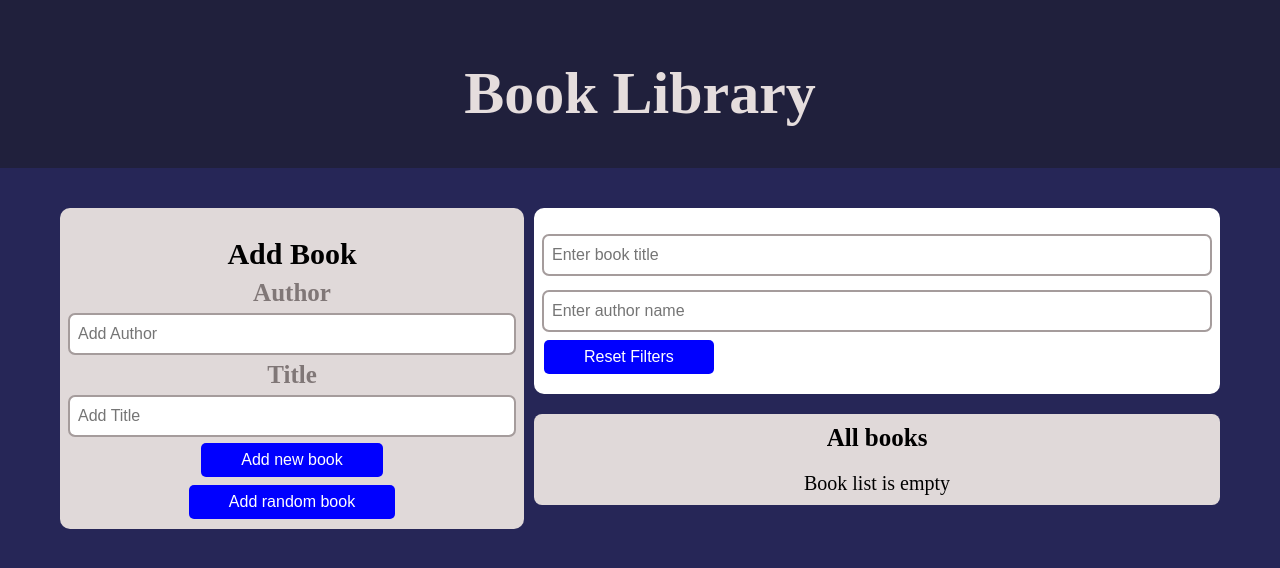
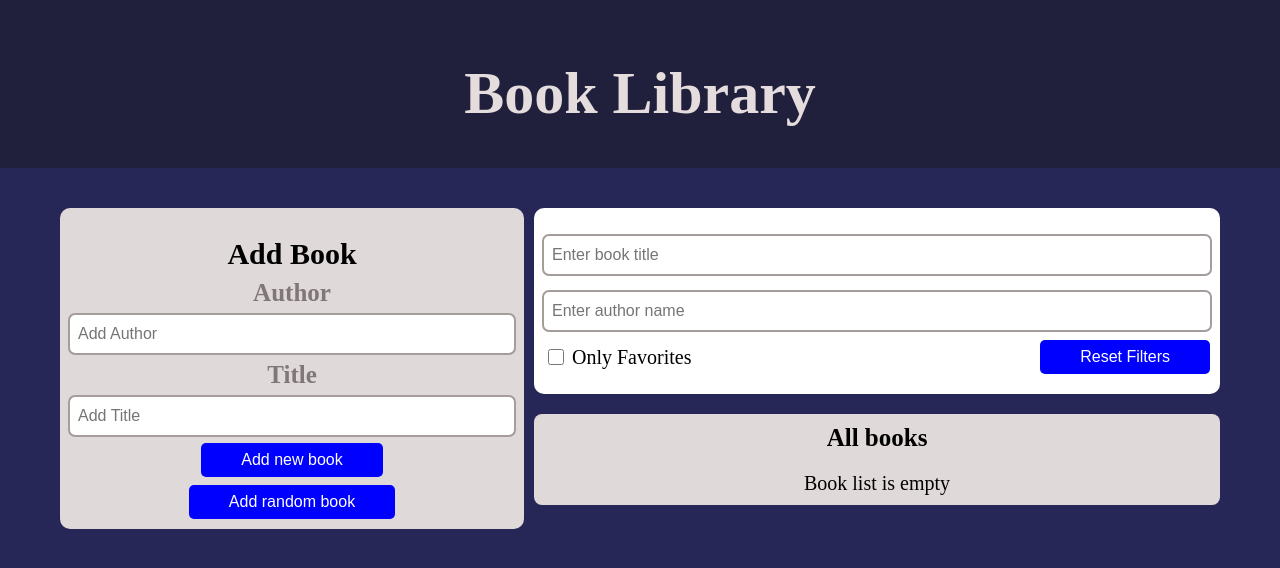
Before and after one commit to LeonidQWE/BookLibraryApp, a React app in the folder frontend/: page / in a window 1280 px wide. Shown: the top 568 px of the page. Built offline with nearby package versions, Linux system fonts and the light colour scheme; the HTML template or start-up script is replaced by a standard one.

Commit message:
feat: update filters fro books

```diff
--- a/frontend/src/components/bookFilters/BookFilters.module.css
+++ b/frontend/src/components/bookFilters/BookFilters.module.css
@@ -7,3 +7,9 @@
   align-items: flex-start;
   gap: 1rem;
 }
+
+.controls {
+  width: 100%;
+  display: flex;
+  justify-content: space-between;
+}
--- a/frontend/src/components/bookFilters/BookFilters.tsx
+++ b/frontend/src/components/bookFilters/BookFilters.tsx
@@ -1,13 +1,15 @@
 import { useFilters } from 'hooks/useFilters';
-import { Button, CommonField } from 'components';
+import { Button, Checkbox, CommonField } from 'components';
 import s from './BookFilters.module.css';
 
 export const BookFilters = () => {
   const {
     filteredTitle,
     filteredAuthor,
+    showOnlyFavorites,
     changeFilteredTitle,
     changeFilteredAuthor,
+    handleToggleShowOnlyFavorites,
     deleteFilters,
   } = useFilters();
 
@@ -27,11 +29,19 @@ export const BookFilters = () => {
         setValue={changeFilteredAuthor}
       />
 
-      <Button
-        btnText="Reset Filters"
-        variant="primary"
-        onClick={deleteFilters}
-      />
+      <div className={s.controls}>
+        <Checkbox
+          labelText="Only Favorites"
+          value={showOnlyFavorites}
+          onChange={handleToggleShowOnlyFavorites}
+        />
+
+        <Button
+          btnText="Reset Filters"
+          variant="primary"
+          onClick={deleteFilters}
+        />
+      </div>
     </div>
   );
 };
--- a/frontend/src/hooks/useFilters.ts
+++ b/frontend/src/hooks/useFilters.ts
@@ -2,12 +2,14 @@ import { useAppDispatch, useAppSelector } from 'redux/hooks';
 import {
   changeFilterTitle,
   changeFilterAuthor,
+  toggleShowOnlyFavorites,
   resetFilters,
 } from 'redux/filters/actionCreators';
 
 export const useFilters = () => {
-  const filteredTitle = useAppSelector(state => state.filters.filteredTitle);
-  const filteredAuthor = useAppSelector(state => state.filters.filteredAuthor);
+  const { filteredTitle, filteredAuthor, showOnlyFavorites } = useAppSelector(
+    state => state.filters
+  );
   const dispatch = useAppDispatch();
 
   const changeFilteredTitle = (e: React.ChangeEvent<HTMLInputElement>) => {
@@ -18,6 +20,12 @@ export const useFilters = () => {
     dispatch(changeFilterAuthor(e.target.value));
   };
 
+  const handleToggleShowOnlyFavorites = (
+    e: React.ChangeEvent<HTMLInputElement>
+  ) => {
+    dispatch(toggleShowOnlyFavorites(e.target.checked));
+  };
+
   const deleteFilters = () => {
     dispatch(resetFilters());
   };
@@ -25,8 +33,10 @@ export const useFilters = () => {
   return {
     filteredTitle,
     filteredAuthor,
+    showOnlyFavorites,
     changeFilteredTitle,
     changeFilteredAuthor,
+    handleToggleShowOnlyFavorites,
     deleteFilters,
   };
 };
```
